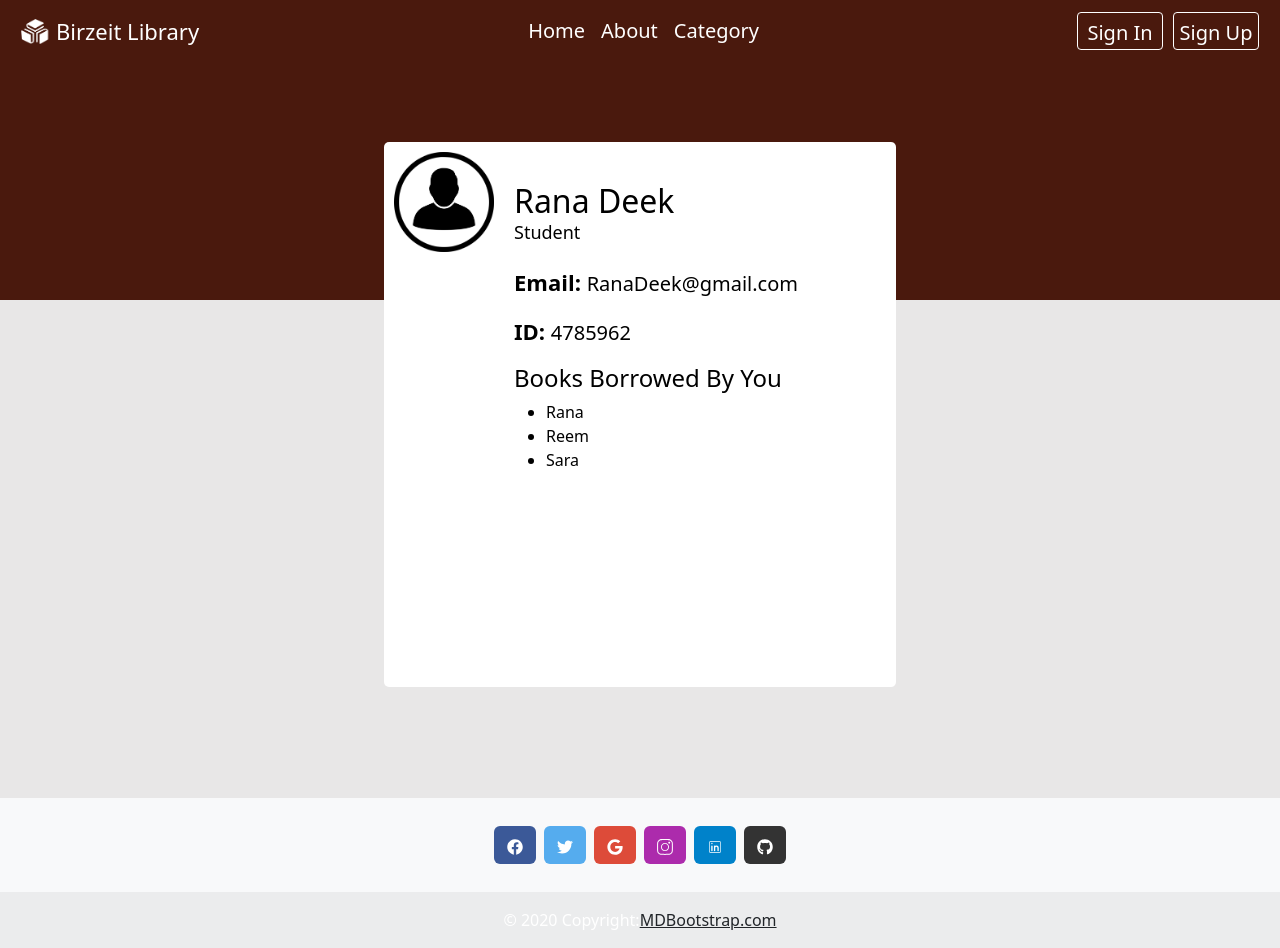
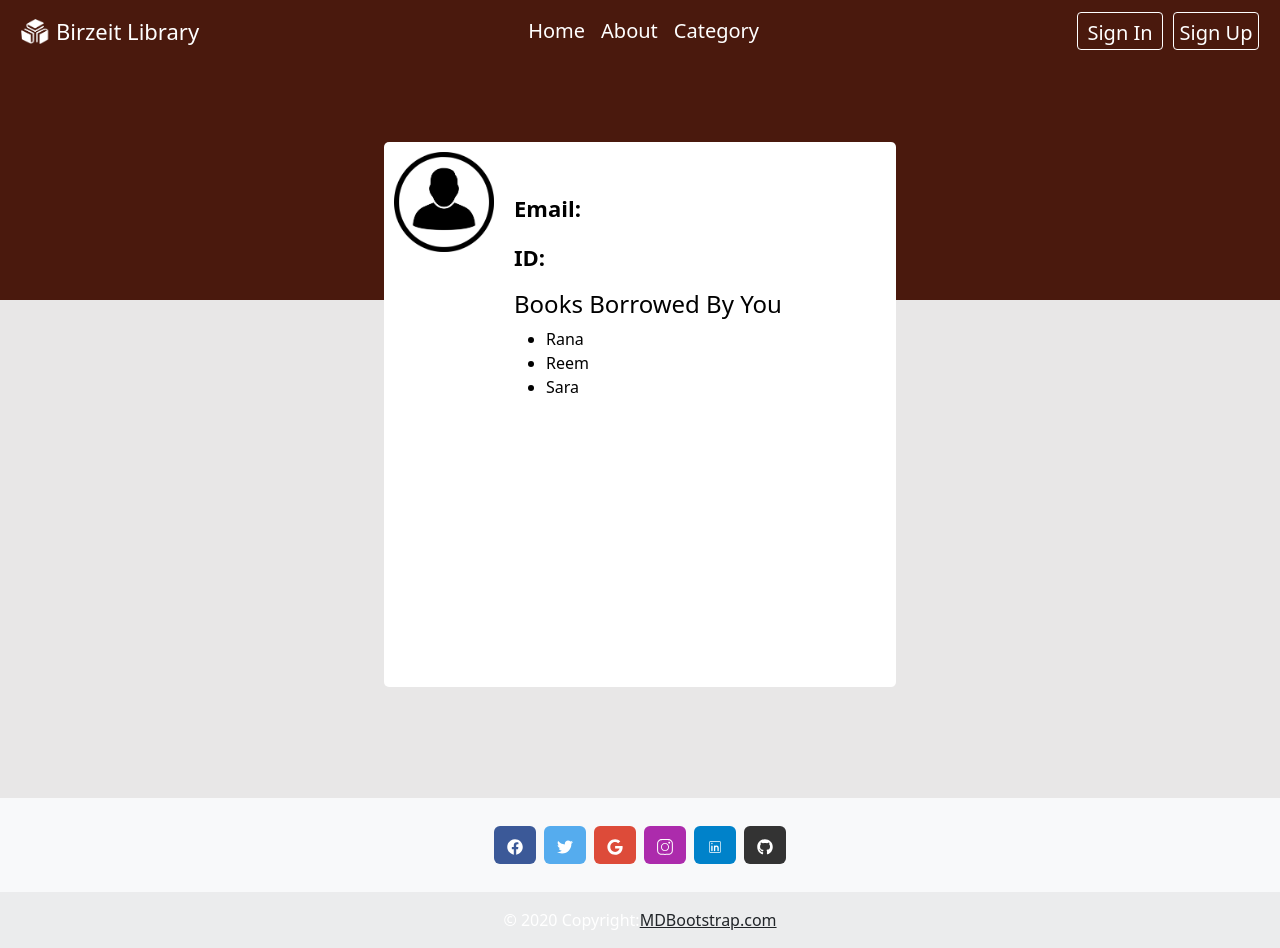
Before and after one commit to RanaDeek/Library, a React (Vite) app: page /Profile in a window 1280 px wide. Built offline with nearby package versions, Linux system fonts and the light colour scheme.

Commit message:
second Commit

```diff
--- a/src/Pages/Profile/Profile.jsx
+++ b/src/Pages/Profile/Profile.jsx
@@ -2,8 +2,23 @@ import React, { useEffect, useState } from 'react'
 import Books from '../../assets/7.jpg'
 import logo from '../../assets/pngegg (15).png'
 import './Profile.css'
+import { jwtDecode } from "jwt-decode";
 
 function Profile() {
+    const [studentName, setName] = useState("");
+    const [studentEmail, setEmail] = useState("");
+    const [studentID, setID] = useState("");
+    const [role, setRole] = useState("");
+    const [userToken, setUserToken] = useState(localStorage.getItem('Student'));
+    const getData = () => {
+        if (userToken) {
+            const decoded = jwtDecode(userToken);
+            setName(decoded.name);
+            setEmail(decoded.Email);
+            setID(decoded.schoolID);
+            setRole(decoded.role);
+        }
+    }
     const [quote, setquote] = useState("")
     const quotes = [
         "Be yourself; everyone else is already taken. -Oscar Wilde",
@@ -20,7 +35,7 @@ function Profile() {
 
     useEffect(() => {
         getRandomQuote();
-
+        getData();
     })
 
     return (
@@ -35,12 +50,12 @@ function Profile() {
                     </div>
                     <div className='Description'>
                         <div className='Name'>
-                            <h2>Rana Deek</h2>
-                            <p>Student</p>
+                            <h2>{studentName}</h2>
+                            <p>{role}</p>
                         </div>
                         <div className='Second'>
-                            <p>Email: <span>RanaDeek@gmail.com</span></p>
-                            <p>ID: <span>4785962</span></p>
+                            <p>Email: <span>{studentEmail}</span></p>
+                            <p>ID: <span>{studentID}</span></p>
                             <h4>Books Borrowed By You</h4>
                             <ul>
                                 <li>Rana</li>
--- a/src/Pages/SignIn/SignIn.jsx
+++ b/src/Pages/SignIn/SignIn.jsx
@@ -26,7 +26,7 @@ function SignIn() {
       .then(response => {
         const token = response.data.token;
         localStorage.setItem('Student', token);
-        navigate('/About');
+        navigate('/');
         window.location.reload();
         setData({
           email: '',
```
Also changed, not shown: index.cjs (+4 -21 lines).
